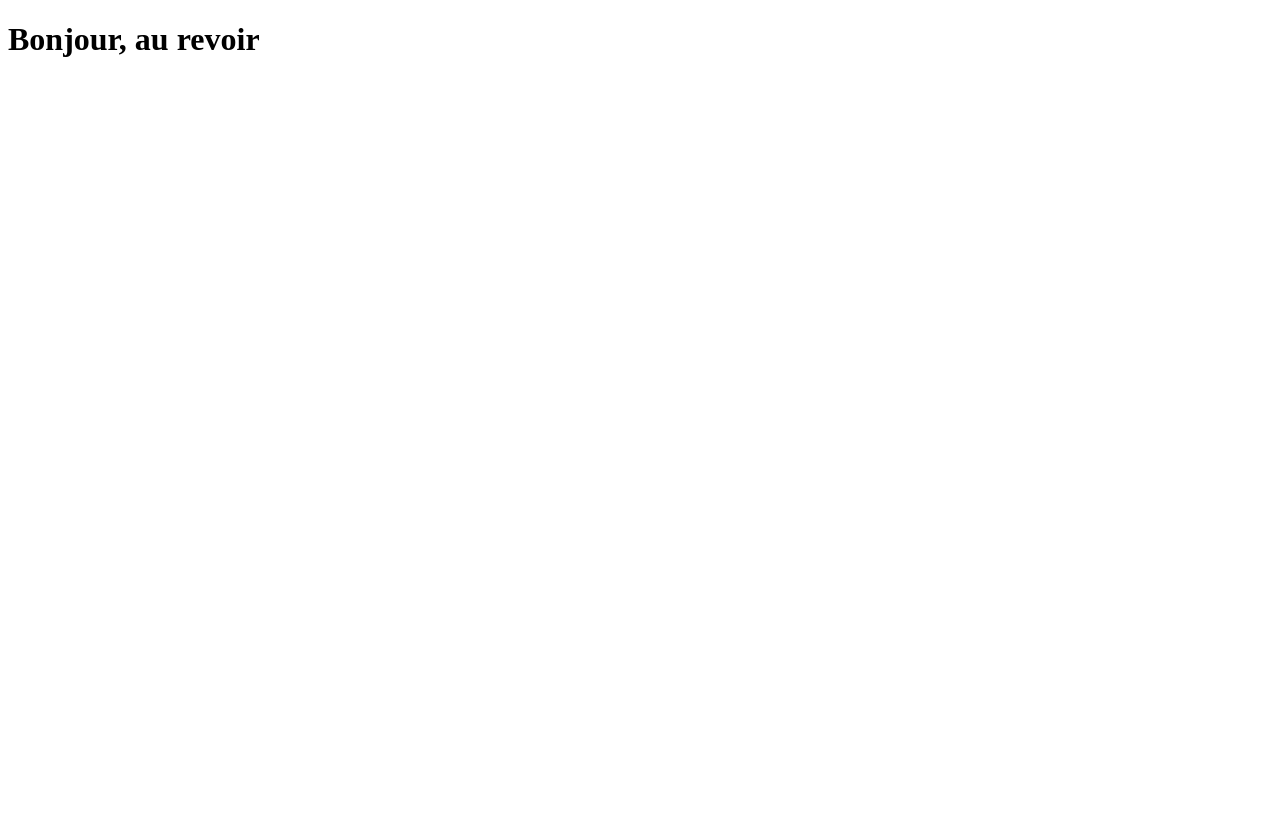
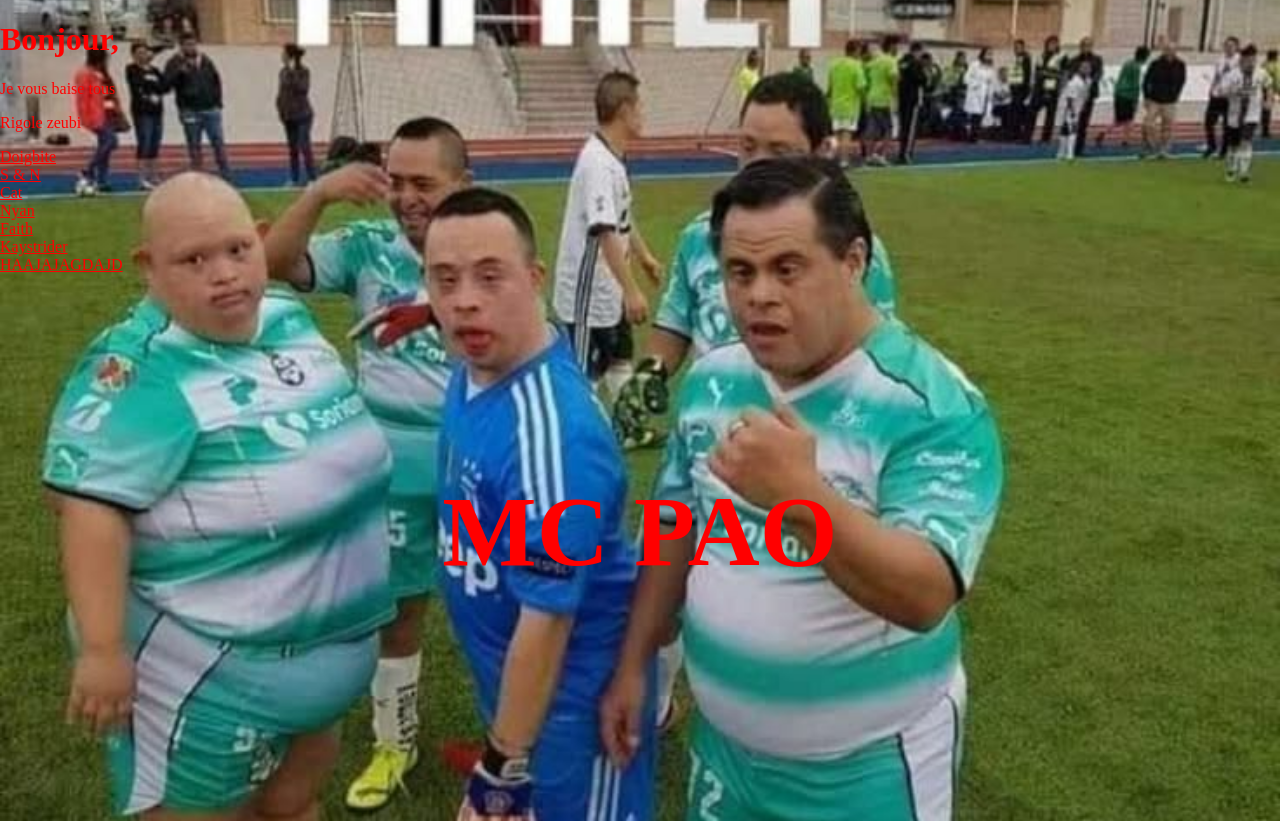
Before and after one commit to Liam-Mrchdn/git-t, a plain HTML site: page index.html in a window 1280 px wide. Before the commit the page ends 800 px from the top, so only its background shows below. Drawn offline with Linux system fonts and the light colour scheme.

Commit message:
Tout neuf

```diff
--- a/index.html
+++ b/index.html
@@ -1,11 +1,32 @@
 <!DOCTYPE html>
-<html lang="en">
+<html lang="fr">
 <head>
     <meta charset="UTF-8">
     <meta name="viewport" content="width=device-width, initial-scale=1.0">
+    <link rel="stylesheet" href="./style.css">
     <title>Document</title>
 </head>
+
 <body>
-    <h1>Bonjour, au revoir</h1>
+    <h1>Bonjour,</h1>
+    <p>Je vous baise tous</p>
+    <p>Rigole zeubi</p>
+
+    <a href="https://www.youtube.com/watch?v=YM8kzaj5kds" target="_blank">Doigbite</a><br>
+    <a href="https://www.youtube.com/watch?v=j-ok_ebS6A0" target="_blank">S & N</a><br>
+    <a href="https://cat-bounce.com/" target="_blank">Cat</a><br>
+    <a href="https://www.nyan.cat/index.php?cat=original" target="_blank">Nyan</a><br>
+    <a href="https://www.twitch.tv/faith" target="_blank">Faith</a><br>
+    <a href="https://www.twitch.tv/kaystryder" target="_blank">Kaystrider</a><br>
+    <a href="https://www.youtube.com/watch?v=goqjqjowhEU" target="_blank">HAAJAJAGDAJD</a><br>
+
+    <div style="text-align:center; margin-top:200px;">
+        <a href="https://www.youtube.com/watch?v=5rCSi-yiX84&list=RD5rCSi-yiX84&start_radio=1"
+           target="_blank"
+           style="font-size:100px; font-weight:bold; text-decoration:none;">
+            MC PAO
+        </a>
+    </div>
+
 </body>
 </html>
--- /dev/null
+++ b/style.css
@@ -0,0 +1,13 @@
+* {
+    color: red;
+}
+
+body {
+    min-height: 100vh;
+    margin: 0;
+
+    background-image: url("./fifa 21.jpeg");
+    background-size: cover;
+    background-position: center;
+    background-repeat: no-repeat;
+}
```
Also changed, not shown: fifa 21.jpeg (added).
